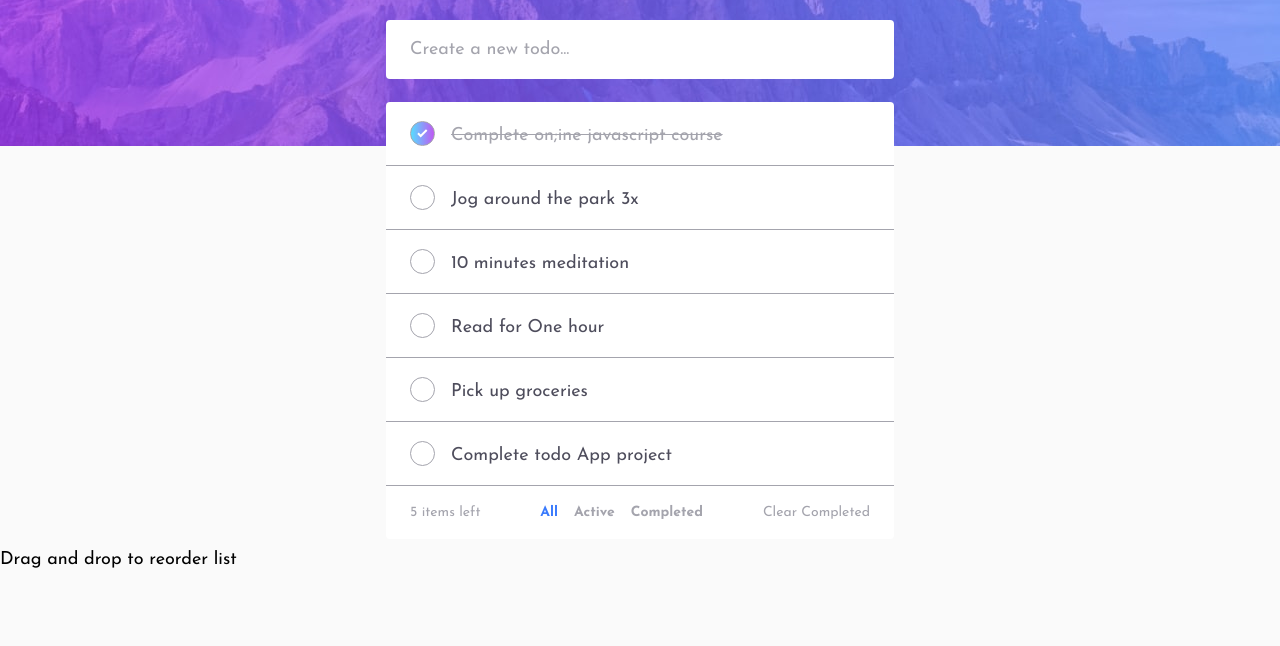
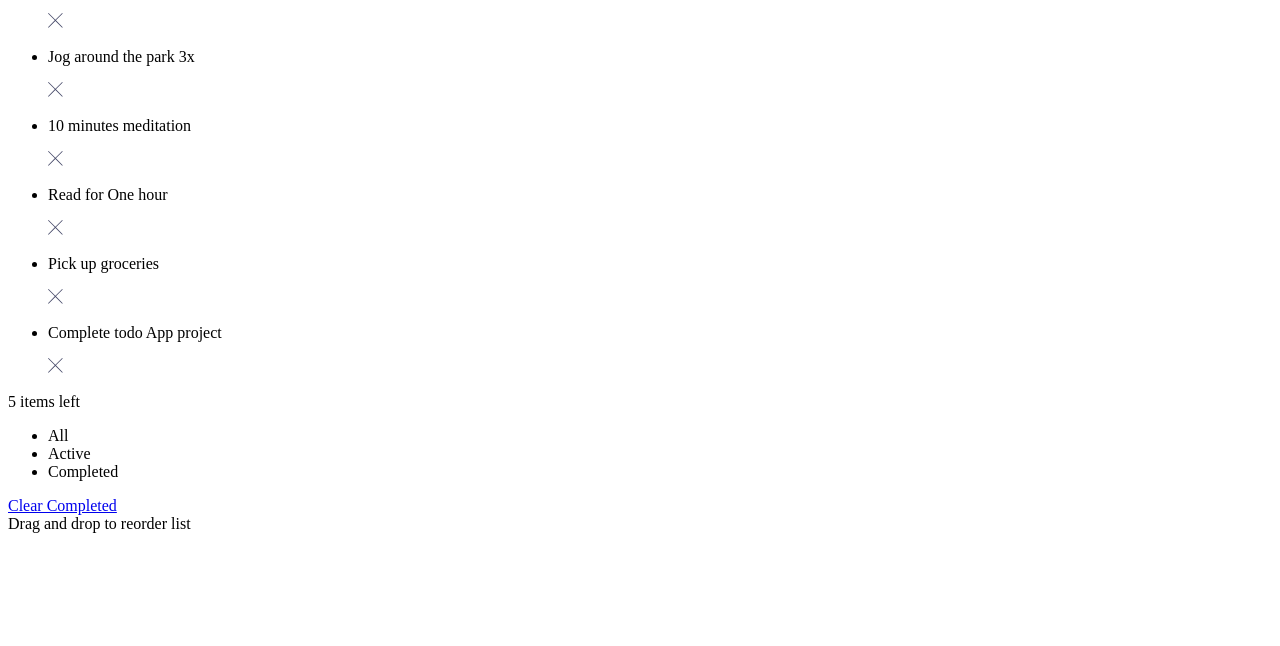
Before and after one commit to MahdiSohaily/Todo-app, a website: page src/index.html in a window 1280 px wide. Shown: the part 154-800 px from the top of the page. Drawn offline with Linux system fonts and the light colour scheme; files that its build step writes are made by us from their sources; files whose address does not match are found by name.

Commit message:
Update Template HTML

```diff
--- a/src/index.html
+++ b/src/index.html
@@ -12,7 +12,6 @@
   <link rel="preconnect" href="https://fonts.googleapis.com">
   <link rel="preconnect" href="https://fonts.gstatic.com" crossorigin>
   <link href="https://fonts.googleapis.com/css2?family=Josefin+Sans:wght@400;700&display=swap" rel="stylesheet">
-  <link rel="stylesheet" href="./public/css/styles.css">
 </head>
 
 <body>
@@ -78,7 +77,7 @@
     </section>
   </main>
   <footer>Drag and drop to reorder list</footer>
-  <script src="./src/js/main.js"></script>
+  <script src="./index.js"></script>
 </body>
 
 </html>
```
